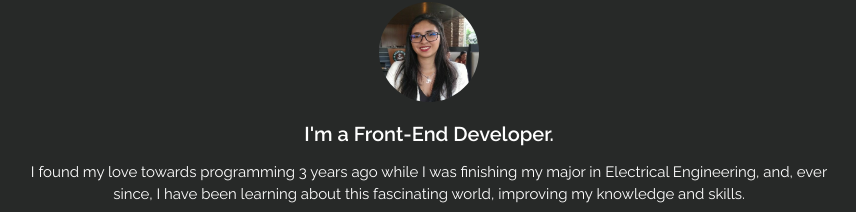
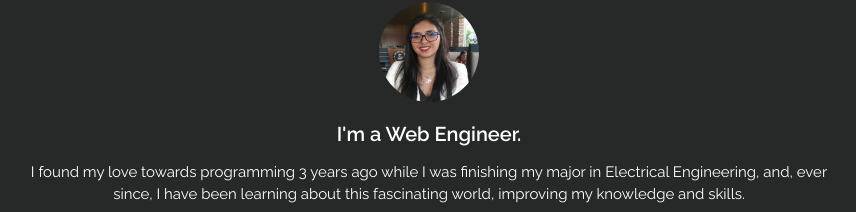
Before and after one commit to yolimarmarin/portfolio, a Next.js app: page / in a window 1280 px wide. Shown: the part 276-488 px from the top of the page, without its empty margins (211-1067 px from the left). Built offline with nearby package versions, Linux system fonts and the light colour scheme.

Commit message:
update title

```diff
--- a/pages/index.js
+++ b/pages/index.js
@@ -17,7 +17,7 @@ export default function Home() {
 
       <img src="/profile.jpg" className={style.profile} alt="Yolimar Marin" />
 
-      <div className={style.subtitle}>I'm a Front-End Developer.</div>
+      <div className={style.subtitle}>I'm a Web Engineer.</div>
 
       <div className={style.text}>
         I found my love towards programming 3 years ago while I was finishing my
```
